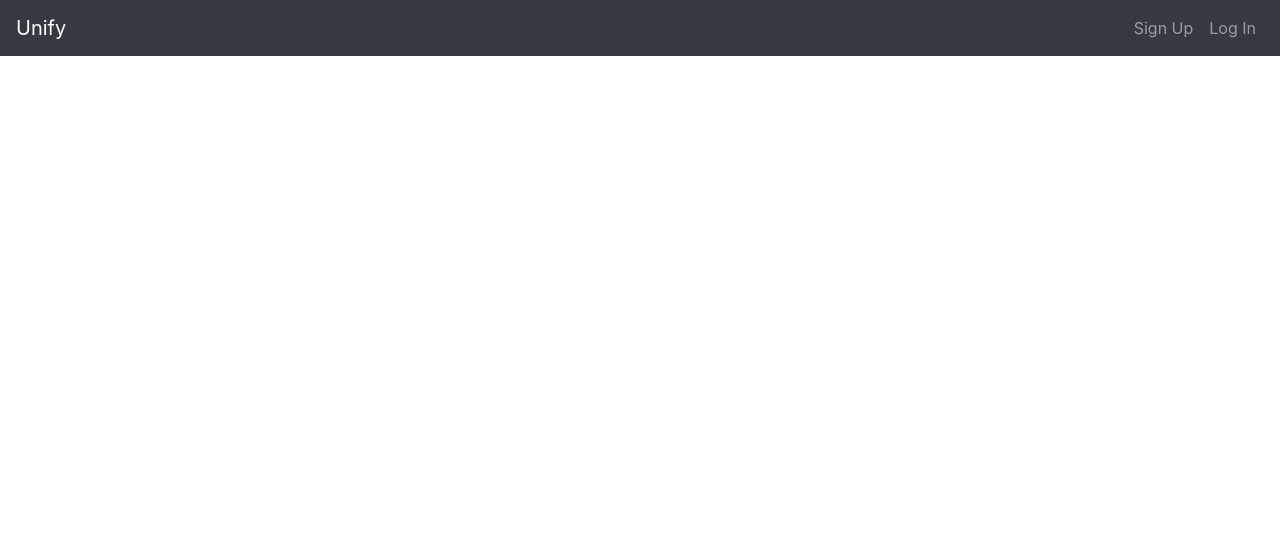
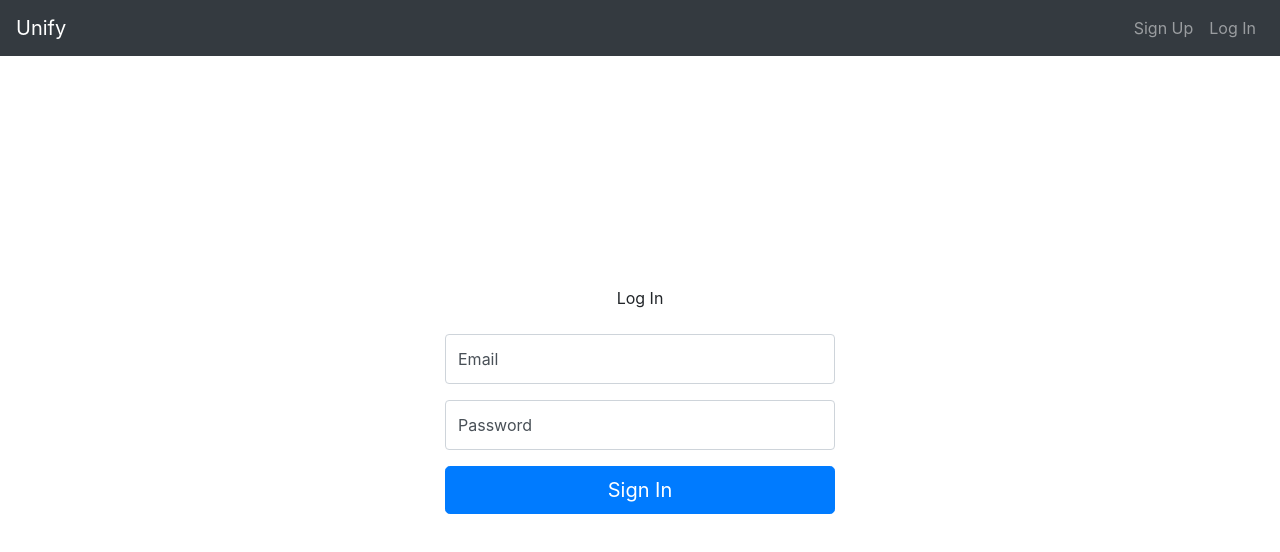
Before and after one commit to caldric/unify, a React (Create React App) app in the folder client/: page /login in a window 1280 px wide. Shown: the top 552 px of the page. Built offline with nearby package versions, Linux system fonts and the light colour scheme.

Commit message:
Create sign in page

```diff
--- a/client/src/App.tsx
+++ b/client/src/App.tsx
@@ -3,6 +3,7 @@ import { Route, Switch } from 'react-router-dom';
 import 'bootstrap/dist/css/bootstrap.min.css';
 import Home from './components/Home';
 import NavComponent from './components/NavComponent';
+import Login from './components/Login';
 
 const App: React.FC = () => {
   return (
@@ -11,6 +12,9 @@ const App: React.FC = () => {
       <Switch>
         <Route exact path="/">
           <Home />
+        </Route>
+        <Route path="/login">
+          <Login />
         </Route>
         <Route path="/test">
           <h2>This is the test route.</h2>
--- /dev/null
+++ b/client/src/components/Login.css
@@ -0,0 +1,98 @@
+/* Source: https://getbootstrap.com/docs/4.5/examples/floating-labels/ */
+#login-page {
+  display: flex;
+  justify-content: center;
+  align-items: center;
+  margin: 0 auto;
+  height: 100vh;
+}
+
+.form-signin {
+  width: 100%;
+  max-width: 420px;
+  padding: 15px;
+  margin: auto;
+}
+
+.form-label-group {
+  position: relative;
+  margin-bottom: 1rem;
+}
+
+.form-label-group input,
+.form-label-group label {
+  height: 3.125rem;
+  padding: 0.75rem;
+}
+
+.form-label-group label {
+  position: absolute;
+  top: 0;
+  left: 0;
+  display: block;
+  width: 100%;
+  margin-bottom: 0; /* Override default `<label>` margin */
+  line-height: 1.5;
+  color: #495057;
+  pointer-events: none;
+  cursor: text; /* Match the input under the label */
+  border: 1px solid transparent;
+  border-radius: 0.25rem;
+  transition: all 0.1s ease-in-out;
+}
+
+.form-label-group input::-webkit-input-placeholder {
+  color: transparent;
+}
+
+.form-label-group input::-moz-placeholder {
+  color: transparent;
+}
+
+.form-label-group input:-ms-input-placeholder {
+  color: transparent;
+}
+
+.form-label-group input::-ms-input-placeholder {
+  color: transparent;
+}
+
+.form-label-group input::placeholder {
+  color: transparent;
+}
+
+.form-label-group input:not(:-moz-placeholder-shown) {
+  padding-top: 1.25rem;
+  padding-bottom: 0.25rem;
+}
+
+.form-label-group input:not(:-ms-input-placeholder) {
+  padding-top: 1.25rem;
+  padding-bottom: 0.25rem;
+}
+
+.form-label-group input:not(:placeholder-shown) {
+  padding-top: 1.25rem;
+  padding-bottom: 0.25rem;
+}
+
+.form-label-group input:not(:-moz-placeholder-shown) ~ label {
+  padding-top: 0.25rem;
+  padding-bottom: 0.25rem;
+  font-size: 12px;
+  color: #777;
+}
+
+.form-label-group input:not(:-ms-input-placeholder) ~ label {
+  padding-top: 0.25rem;
+  padding-bottom: 0.25rem;
+  font-size: 12px;
+  color: #777;
+}
+
+.form-label-group input:not(:placeholder-shown) ~ label {
+  padding-top: 0.25rem;
+  padding-bottom: 0.25rem;
+  font-size: 12px;
+  color: #777;
+}
--- /dev/null
+++ b/client/src/components/Login.tsx
@@ -0,0 +1,38 @@
+import React from 'react';
+import './Login.css';
+
+const Login = () => {
+  return (
+    // Source: https://getbootstrap.com/docs/4.5/examples/floating-labels/
+    <div className="container" id="login-page">
+      <form className="form-signin">
+        <div className="text-center mb-4">Log In</div>
+        <div className="form-label-group">
+          <input
+            type="email"
+            id="email"
+            className="form-control"
+            placeholder="Email address"
+            required
+          />
+          <label htmlFor="email">Email</label>
+        </div>
+        <div className="form-label-group">
+          <input
+            type="password"
+            id="password"
+            className="form-control"
+            placeholder="Password"
+            required
+          />
+          <label htmlFor="password">Password</label>
+        </div>
+        <button type="submit" className="btn btn-lg btn-primary btn-block">
+          Sign In
+        </button>
+      </form>
+    </div>
+  );
+};
+
+export default Login;
```
